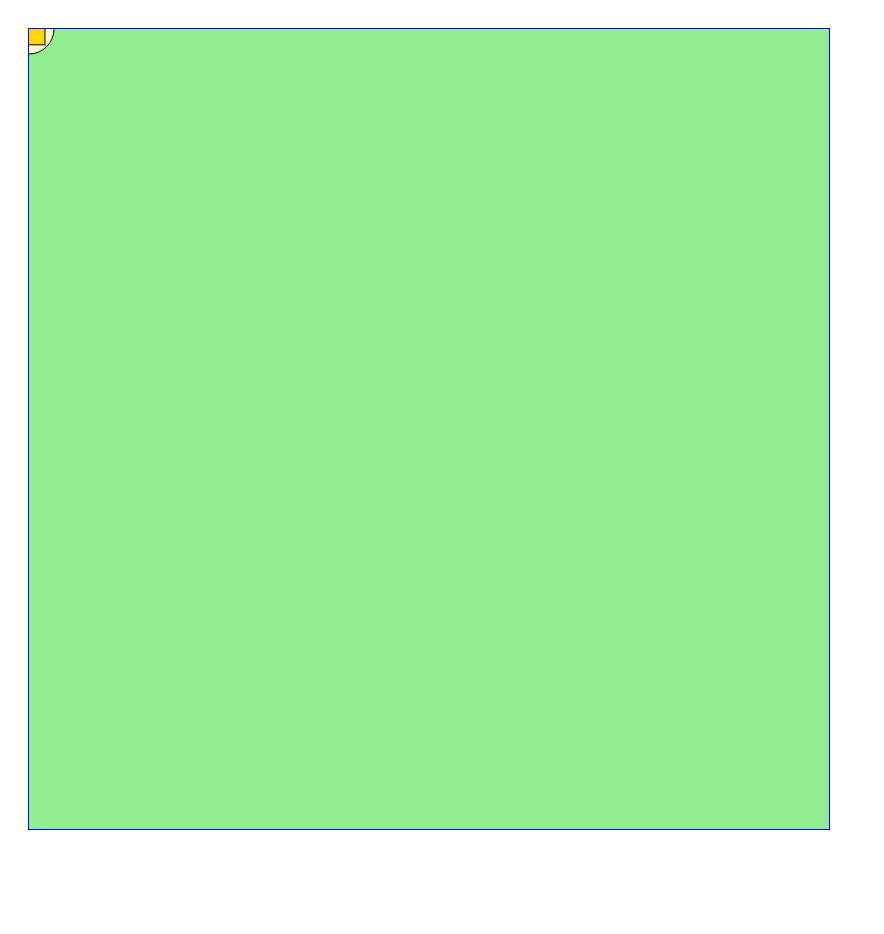
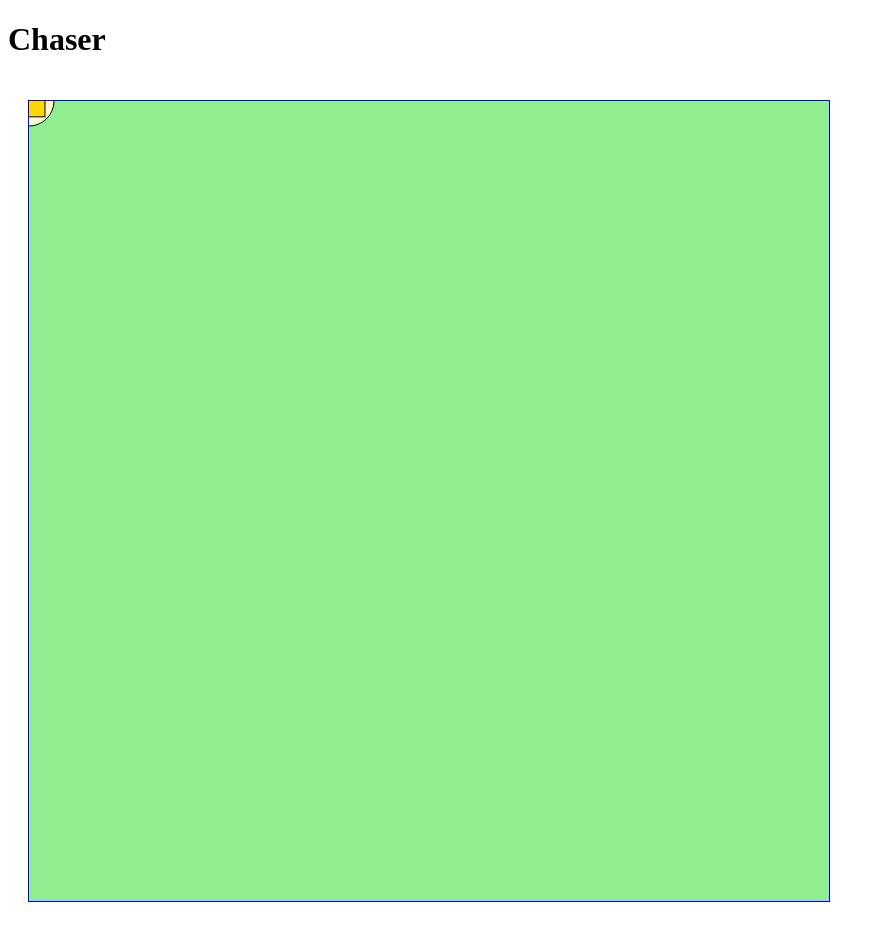
Before and after one commit to rtoal/chaser, a plain HTML site: page index.html in a window 1280 px wide. Shown: the whole page, without its empty margins (0-884 px from the left). Before the commit the page ends 862 px from the top, so only its background shows below. Drawn offline with Linux system fonts and the light colour scheme.

Commit message:
Add a heading element with the game name

```diff
--- a/index.html
+++ b/index.html
@@ -5,6 +5,7 @@
     <link rel="stylesheet" href="chaser.css">
   </head>
   <body>
+    <h1>Chaser</h1>
     <canvas width="800" height="800"></canvas>
     <script src="chaser.js"></script>
   </body>
```
